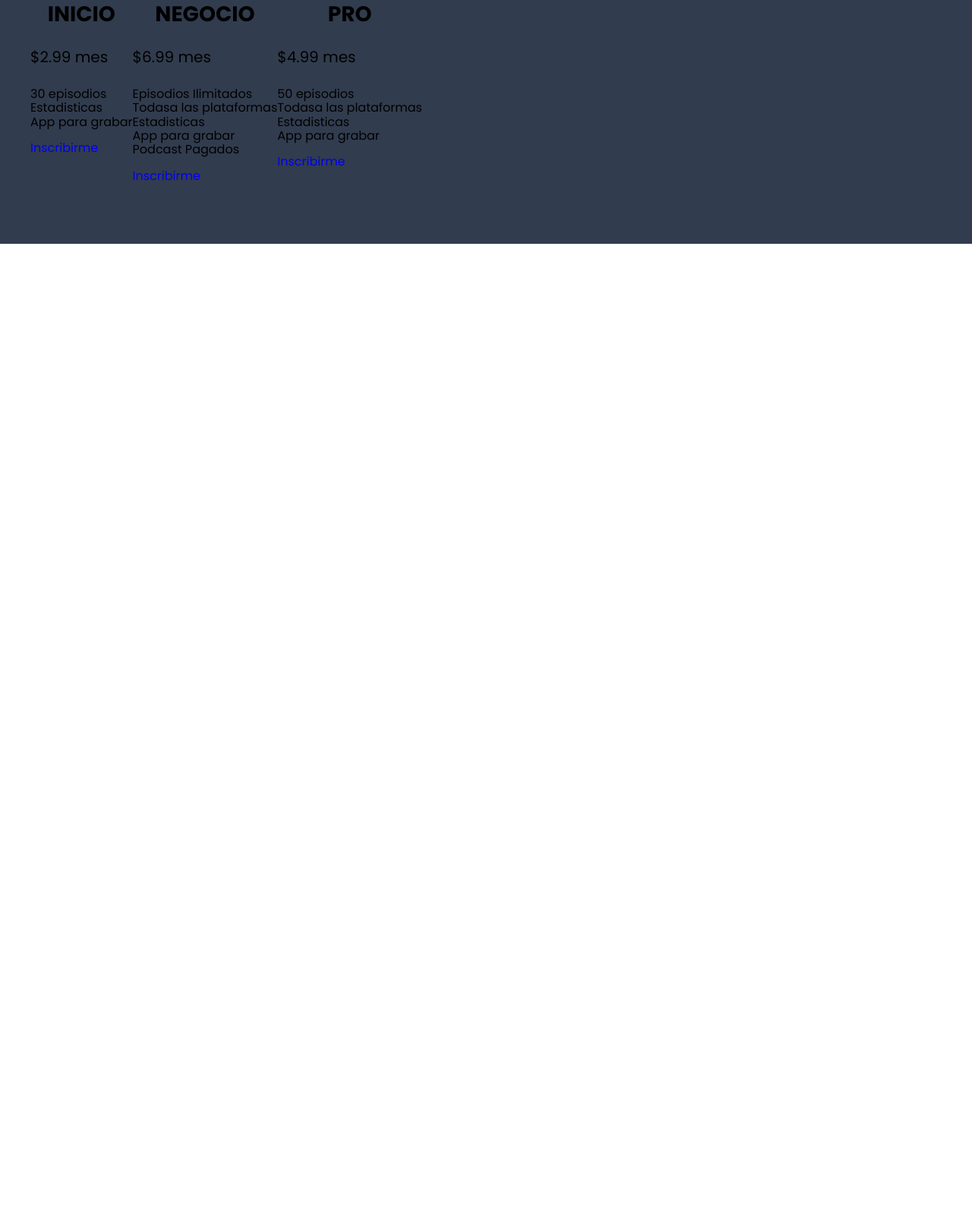
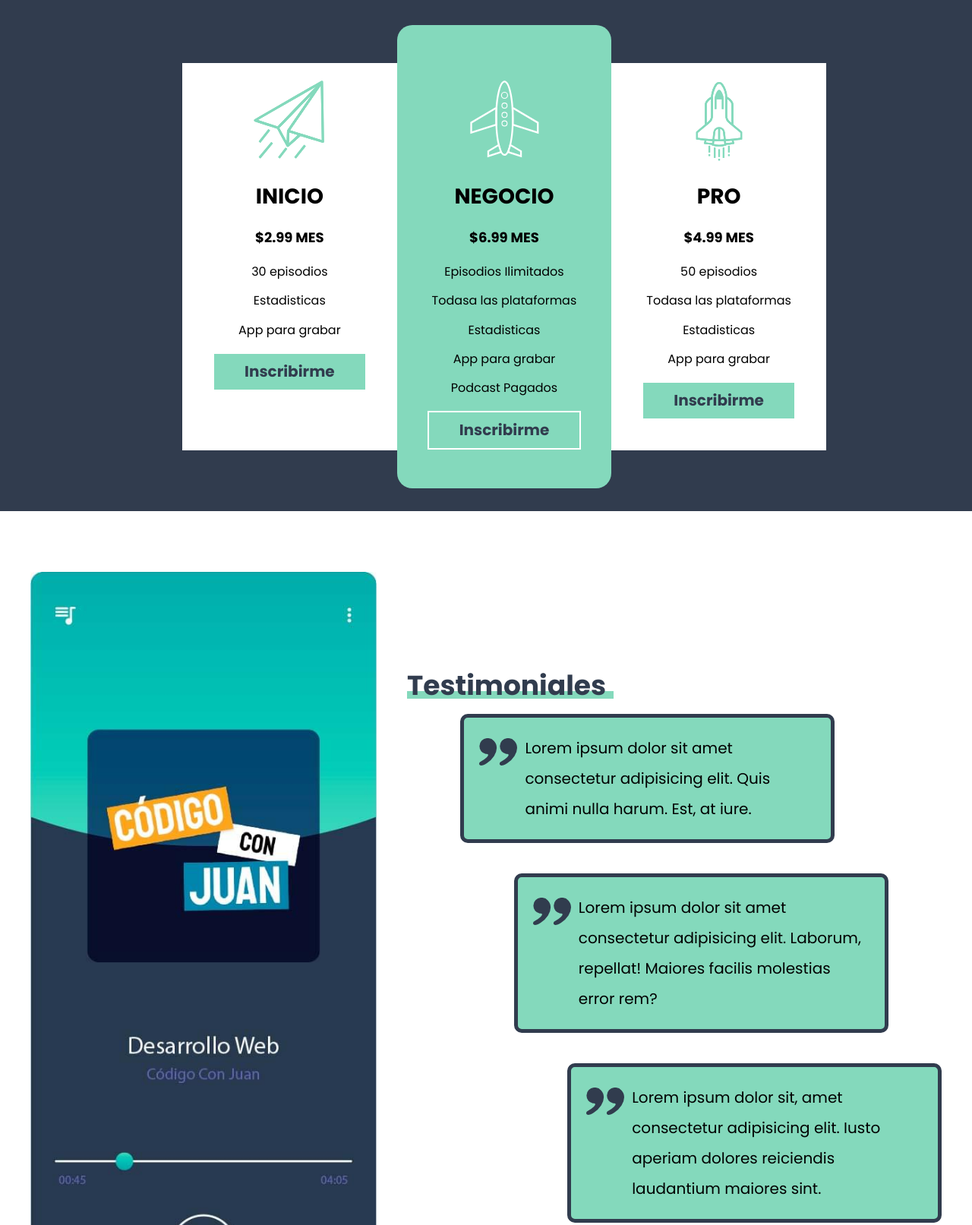
Before and after one commit to heduardogarcia/podcastAppEGC, a website: page index.html in a window 1280 px wide. Shown: the part 3265-4878 px from the top of the page at 76% size. Before the commit the page ends 3586 px from the top, so only its background shows below. Drawn offline with Linux system fonts and the light colour scheme.

Commit message:
Proyecto completo finalizado

```diff
--- a/index.html
+++ b/index.html
@@ -94,6 +94,54 @@
             </div>
         </div>
     </section>
-
+    <section class="contenedor seccion testimoniales">
+        <div class="imagen">
+            <img src="build/img/app.jpg" alt="Imagen app">
+        </div>
+        <div class="contenido">
+            <h2>Testimoniales</h2>
+            <div class="testimonial">
+                <p>Lorem ipsum dolor sit amet consectetur adipisicing elit. Quis animi nulla harum. Est, at iure.</p>
+            </div>
+            <div class="testimonial">
+                <p>Lorem ipsum dolor sit amet consectetur adipisicing elit. Laborum, repellat! Maiores facilis molestias error rem?</p>
+            </div>
+            <div class="testimonial">
+                <p>Lorem ipsum dolor sit, amet consectetur adipisicing elit. Iusto aperiam dolores reiciendis laudantium maiores sint.</p>
+            </div>
+        </div>
+    </section>
+    <footer class="footer">
+        <div class="contenedor footer-grid">
+            <div class="footer-widget">
+                <img src="build/img/logo.svg" alt="logo podcaste fm" class="logo">
+            </div>
+            <div class="footer-widget">
+                <h3>Soluciones</h3>
+                <nav>
+                    <a href="#">Soluciones</a>
+                    <a href="#">Graficas</a>
+                    <a href="#">Distribución</a>
+                </nav>
+            </div>
+            <div class="footer-widget">
+                <h3>Soporte</h3>
+                <nav>
+                    <a href="#">Documentacion</a>
+                    <a href="#">Precios</a>
+                    <a href="#">Api</a>
+                </nav>
+            </div>
+            <div class="footer-widget">
+                <h3>Podcast FM</h3>
+                <nav>
+                    <a href="#">Nosotros</a>
+                    <a href="#">Blog</a>
+                    <a href="#">Clientes</a>
+                </nav>
+            </div>
+        </div>
+        <p class="copyright">Todos los derechos Reservados</p>
+    </footer>
 </body>
 </html>
--- a/src/scss/base/_mixins.scss
+++ b/src/scss/base/_mixins.scss
@@ -58,6 +58,13 @@
     background-position: top center;
 }
 
+@mixin iconoBg($url){
+    background-image: url($url);
+    background-repeat: no-repeat;
+    background-position: 50% 2rem;
+    background-size: 10rem;
+}
+
 @mixin headingBorder($colorTexto,$colorLinea){
 
         font-size: 3.6rem;
--- a/src/scss/ui/_botones.scss
+++ b/src/scss/ui/_botones.scss
@@ -5,3 +5,10 @@
 .boton-primario {
     @include m.boton(v.$primario, v.$secundario);
 }
+
+.boton-plan{
+    @extend .boton-primario;
+    border: 2px solid v.$blanco;
+    margin-top: 2rem;
+    display: block;
+}
--- /dev/null
+++ b/src/scss/ui/_footer.scss
@@ -0,0 +1,60 @@
+@use 'base/mixins' as m;
+@use 'base/variables' as v;
+
+.footer{
+    background-color: v.$secundario;
+    color: v.$blanco;
+
+    .footer-grid{
+        padding: 5rem 0;
+        @include m.tablet {
+            @include m.grid(4, 4rem);
+
+        }
+    }
+    .logo{
+        max-width: 20rem;
+        margin: 0 auto 5rem auto;
+        @include m.tablet{
+            margin-bottom: 0;
+        }
+
+    }
+    .footer-widget{
+        margin-bottom: 2rem;
+        @include m.tablet{
+            margin-botton:0;
+        }
+        h3{
+            color: v.$primario;
+            text-align: left;
+            @include m.tablet{
+
+                margin-bottom: 3rem;
+            }
+        }
+    }
+    nav{
+        a{
+            display: block;
+            color: v.$blanco;
+            margin-bottom: 1rem;
+            &:last-of-type{
+                margin-bottom: 0;
+            }
+        }
+    }
+    .copyright{
+        text-align: center;
+        color: v.$blanco;
+        margin: 0 auto;
+        border-top: 2px solid v.$primario;
+        padding: 1rem;
+        max-width: 120rem;
+        font-size: 1.2rem;
+        text-transform: uppercase;
+    }
+
+
+
+}
--- a/src/scss/ui/_index.scss
+++ b/src/scss/ui/_index.scss
@@ -3,5 +3,7 @@
 @forward 'beneficios';
 @forward 'estadisticas';
 @forward 'planes';
+@forward 'testimoniales';
+@forward 'footer';
 
 @forward 'botones';
--- a/src/scss/ui/_planes.scss
+++ b/src/scss/ui/_planes.scss
@@ -16,13 +16,60 @@
     flex-direction: column;
     @include m.tablet{
         flex-direction: row;
+        max-width: 80rem;
+        margin-inline: auto;
+        margin-block-start: 10rem;
     }
     .plan{
+        flex-grow: 1;
+        background-color: v.$blanco;
+        padding: 16rem 4rem 4rem 4rem ;
+        border-bottom: 1px solid #e1e1e1;
+        @include m.tablet{
+            border: none;
+            transition-property: transform;
+            transition-duration: 300ms;
+            &:hover{
+                transform: scale(1.1);
+            }
+        }
+        .precio{
+            font-size: 1.8rem;
+            text-align: center;
+            font-weight: 700;
+            text-transform: uppercase;
+        }
+
+        .listado{
+            li{
+                text-align: center;
+                margin-bottom: 2rem;
+                &:last-of-type{
+                    margin-bottom: 0;
+                }
+            }
+        }
+
+        &.inicio{
+            @include m.iconoBg('../img/icono_inicio.svg');
+        }
+
         &.negocio{
             order: -1;
+            background-color: v.$primario;
+            @include m.iconoBg('../img/icono_negocio.svg');
             @include m.tablet{
                 order: unset;
+                margin-top: -5rem;
+                margin-bottom: -5rem;
+                border-radius: 2rem;
+                background-position: 50% 7rem;
+                padding-top: calc(16rem + 5rem);
+                z-index: 100;
             }
+        }
+        &.pro{
+            @include m.iconoBg('../img/icono_pro.svg');
         }
     }
 }
--- /dev/null
+++ b/src/scss/ui/_testimoniales.scss
@@ -0,0 +1,63 @@
+@use 'base/mixins' as m;
+@use 'base/variables' as v;
+
+.testimoniales{
+    @include m.tablet{
+        @include m.grid(5,4rem);
+        align-items: center;
+        .imagen{
+            grid-column: 1 / 3;
+            justify-content: center;
+
+        }
+        .contenido{
+            grid-column: 3 / 6;
+
+        }
+    }
+    h2 {
+        @include m.headingBorder(v.$secundario,v.$primario);
+    }
+}
+
+.contenido{
+    .testimonial{
+        background-color: v.$primario;
+        border: .5rem solid v.$secundario;
+        margin-bottom: 4rem;
+        padding: 2rem;
+        border-radius: 1rem;
+        position: relative;
+        @include m.tablet{
+            max-width: 70%;
+            &:nth-child(2){
+                margin-left: 10%;
+            }
+            &:nth-child(3){
+                margin-left: 20%;
+            }
+            &:nth-child(4){
+                margin-left: 30%;
+            }
+        }
+
+        &::before{
+            content: '';
+            display: block;
+            width: 5rem;
+            height: 5rem;
+            background-image: url(../img/comilla.svg);
+            background-repeat: no-repeat;
+            background-position: center;
+            position: absolute;
+
+        }
+        &:last-of-type {
+            margin-bottom: 0;
+        }
+        p{
+            margin: 0;
+            padding-left: 6rem;
+        }
+    }
+}
```
Also changed, not shown: build/css/app.css, 1 other file.
